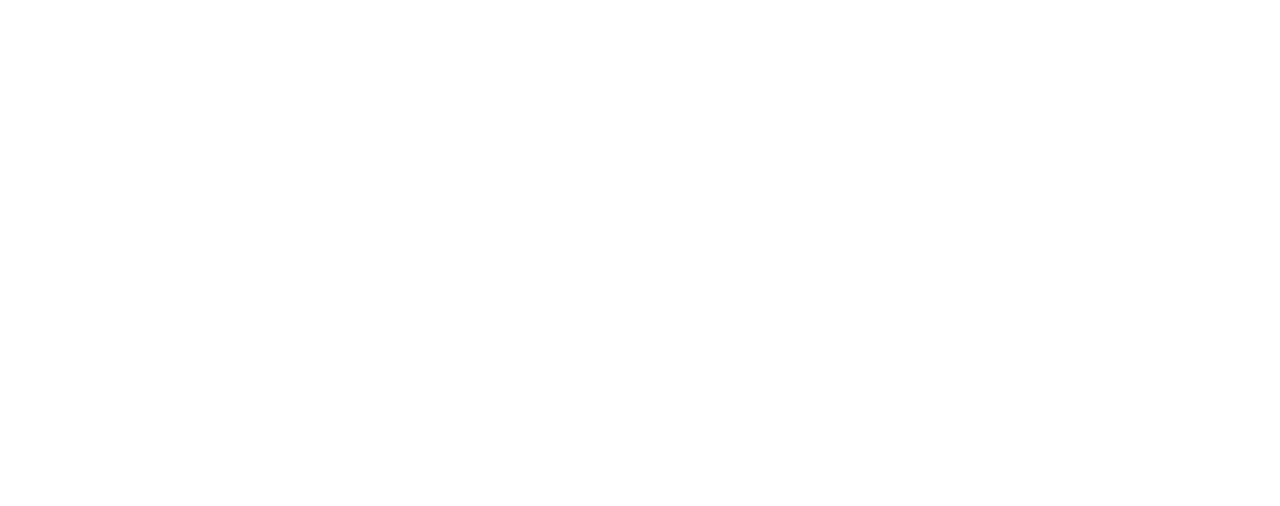
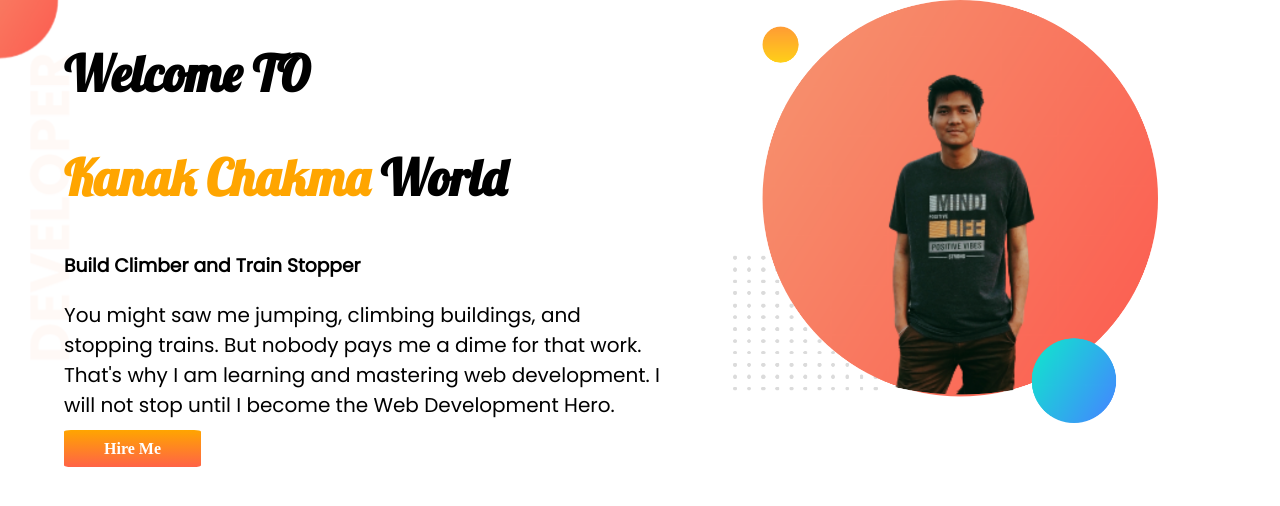
Before and after one commit to kanak56/Developer-portfolio, a plain HTML site: page index.html in a window 1280 px wide. Drawn offline with Linux system fonts and the light colour scheme.

Commit message:
top banner added

```diff
--- a/index.html
+++ b/index.html
@@ -1,13 +1,37 @@
 <!DOCTYPE html>
 <html lang="en">
+
 <head>
     <meta charset="UTF-8">
     <meta http-equiv="X-UA-Compatible" content="IE=edge">
     <meta name="viewport" content="width=device-width, initial-scale=1.0">
     <title>Kanak Chakma Portfolio</title>
     <link rel="stylesheet" href="style.css">
+    <link rel="preconnect" href="https://fonts.googleapis.com">
+    <link href="https://fonts.googleapis.com/css2?family=Lobster&display=swap" rel="stylesheet">
+    <link rel="preconnect" href="https://fonts.googleapis.com">
+    <link rel="preconnect" href="https://fonts.gstatic.com" crossorigin>
+    <link href="https://fonts.googleapis.com/css2?family=Poppins&display=swap" rel="stylesheet">
+
 </head>
+
 <body>
+    <section class="top-banner">
+        <div class="half-width">
+            <h1>Welcome TO</h1>
+            <h1> <span class="orange">Kanak Chakma</span> World</h1>
+            <h3>Build Climber and Train Stopper</h3>
+            <p>You might saw me jumping, climbing buildings, and stopping trains. But nobody pays me a dime for that
+                work.
+                That's why I am learning and mastering web development. I will not stop until I become the Web
+                Development
+                Hero. </p>
+            <a class="link-button" target="_blank" href="https://www.facebook.com/kanak.chakma.50">Hire Me</a>
+        </div>
+        <div class="half-width"><img src="images\my-bg.png" alt=""></div>
+    </section>
+
 
 </body>
+
 </html>
--- a/style.css
+++ b/style.css
@@ -0,0 +1,41 @@
+body{
+    margin: 0;
+}
+h1{
+    font-family: 'Lobster', cursive;
+    font-size: 50px;
+}
+.orange{
+    color: orange;
+}
+h3{
+    font-family: 'Poppins', sans-serif;;
+}
+p{
+    font-family: 'Poppins', sans-serif;
+    font-size: 20px;
+    font-weight: 400;
+}
+section{
+    display: flex;
+    padding-left: 5%;
+}
+.half-width{
+    width: 50%;
+}
+.half-width img{
+    padding-left: 10%;
+    width: 70%;
+}
+.link-button{
+    text-decoration: none;
+    background-image: linear-gradient(orange, tomato);
+    padding:10px 40px;
+    border-radius: 5%;
+    color: white;
+    font-weight: 800;
+}
+.top-banner{
+    background-image: url(images/top-banner.png);
+    background-repeat: no-repeat;
+}
```
Also changed, not shown: images/IMG_20200623_165558.jpg (added), images/dream-bg.png (added), images/exp-bg.png (added), images/jhankar.png (added), images/jhankar2.png (added), images/my-bg.png (added), images/my-bg2.png (added), images/top-banner.png (added), 5 other files.
